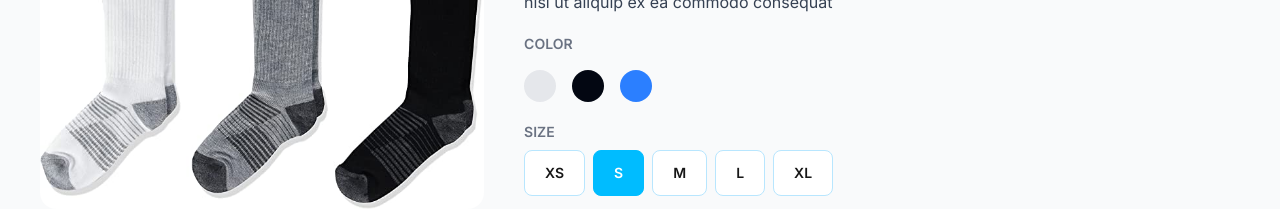
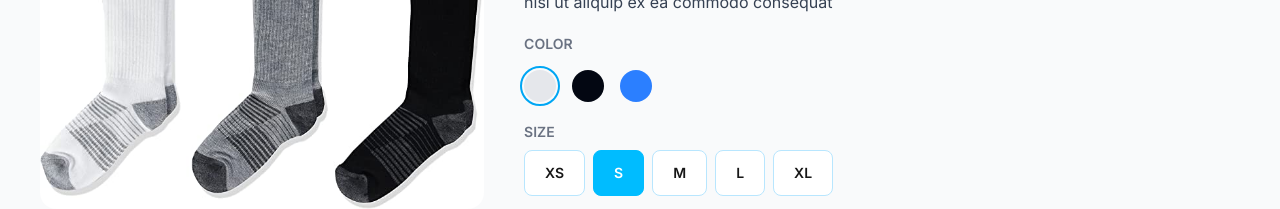
Before and after one commit to dev-dabid/next-ecommerce, a Next.js app: page /collections/1 in a window 1280 px wide. Shown: the part 412-621 px from the top of the page. Built offline with nearby package versions, Linux system fonts and the light colour scheme.

Commit message:
feat: refactor ColorSelector and SizeSelector components to accept props for selected state and options

```diff
--- a/src/components/ColorSelector.tsx
+++ b/src/components/ColorSelector.tsx
@@ -1,22 +1,42 @@
+"use client";
+
+import { Dispatch, SetStateAction } from "react";
 import { Field, Label, Radio, RadioGroup } from "@headlessui/react";
-import { useState } from "react";
 
-const colors = [
-  { name: "white", color: "bg-gray-200" },
-  { name: "black", color: "bg-gray-950" },
-  { name: "blue", color: "bg-blue-500" },
-];
+type Color = {
+  name: string;
+  color: string;
+};
 
-const ColorSelector = () => {
-  let [selected, setSelected] = useState(colors[0]);
+interface Size {
+  id: number;
+  name: string;
+}
 
+type SelectProperty = {
+  color: Color;
+  size: Size;
+};
+
+type ColorSelectorProps = {
+  selected: SelectProperty;
+  setSelected: Dispatch<SetStateAction<SelectProperty>>;
+  colors: Color[];
+};
+
+const ColorSelector = ({
+  selected,
+  setSelected,
+  colors,
+}: ColorSelectorProps) => {
   return (
     <div>
       <p className="font-semibold mb-4 text-gray-500 text-sm">COLOR</p>
       <RadioGroup
+        by="name"
         className="flex gap-4"
-        value={selected}
-        onChange={setSelected}
+        value={selected.color}
+        onChange={(newColor) => setSelected({ ...selected, color: newColor })}
         aria-label="Server size"
       >
         {colors.map((color) => {
@@ -24,7 +44,7 @@ const ColorSelector = () => {
             <Field key={color.name}>
               <Radio
                 className={`relative ${color.color} data-checked:after:border-sky-500 after:rounded-3xl flex justify-center items-center after:block data-checked:after:border-2 after:size-10 after:absolute after:content-[''] size-8 rounded-2xl  data-disabled:border-none`}
-                value={color.name}
+                value={color}
               >
                 <span className="block size-8 rounded-2xl"></span>
               </Radio>
--- a/src/components/ProductView.tsx
+++ b/src/components/ProductView.tsx
@@ -13,7 +13,26 @@ type ProductViewProps = {
 };
 
 const ProductView = ({ id }: ProductViewProps) => {
+  const colors = [
+    { name: "white", color: "bg-gray-200" },
+    { name: "black", color: "bg-gray-950" },
+    { name: "blue", color: "bg-blue-500" },
+  ];
+
+  const sizes = [
+    { id: 1, name: "XS" },
+    { id: 2, name: "S" },
+    { id: 3, name: "M" },
+    { id: 4, name: "L" },
+    { id: 5, name: "XL" },
+  ];
+
   const [mounted, setMounted] = useState(false);
+  const [selected, setSelected] = useState({
+    color: colors[0],
+    size: sizes[1],
+  });
+
   const { products } = useProducts();
 
   useEffect(() => {
@@ -24,14 +43,14 @@ const ProductView = ({ id }: ProductViewProps) => {
     String(product.id).includes(String(id)),
   );
 
-  console.log(getProduct);
-
   if (!mounted)
     return <div className="animate-pulse bg-gray-200 h-96 rounded-xl" />;
 
   if (!getProduct) return <p>Product not found, bro.</p>;
 
   const { image, name, priceCents, rating } = getProduct;
+
+  console.log(selected);
 
   return (
     <div className="py-10">
@@ -69,8 +88,16 @@ const ProductView = ({ id }: ProductViewProps) => {
             </p>
             <div>
               <div className="mt-5 flex flex-col gap-5">
-                <ColorSelector />
-                <SizeSelector />
+                <ColorSelector
+                  selected={selected}
+                  setSelected={setSelected}
+                  colors={colors}
+                />
+                <SizeSelector
+                  selected={selected}
+                  setSelected={setSelected}
+                  sizes={sizes}
+                />
               </div>
             </div>
           </div>
--- a/src/components/SizeSelector.tsx
+++ b/src/components/SizeSelector.tsx
@@ -1,45 +1,51 @@
+"use client";
+
+import { Dispatch, SetStateAction } from "react";
 import { Field, Label, Radio, RadioGroup } from "@headlessui/react";
-import { useState, useEffect } from "react";
+
+type Color = {
+  name: string;
+  color: string;
+};
 
 interface Size {
   id: number;
   name: string;
 }
 
-const sizes: Size[] = [
-  { id: 1, name: "XS" },
-  { id: 2, name: "S" },
-  { id: 3, name: "M" },
-  { id: 4, name: "L" },
-  { id: 5, name: "XL" },
-];
+type SelectProperty = {
+  color: Color;
+  size: Size;
+};
 
-function comparePlans(a: Size, b: Size) {
-  return a.name.toLowerCase() === b.name.toLowerCase();
-}
+type SizeSelectorProps = {
+  selected: SelectProperty;
+  setSelected: Dispatch<SetStateAction<SelectProperty>>;
+  sizes: Size[];
+};
 
-const SizeSelector = () => {
-  const [selected, setSelected] = useState(sizes[1]);
-
+const SizeSelector = ({ selected, setSelected, sizes }: SizeSelectorProps) => {
   return (
     <div>
       <p className="font-semibold mb-2 text-gray-500 text-sm">SIZE</p>
       <RadioGroup
-        value={selected}
-        by={comparePlans}
-        onChange={setSelected}
+        by="name"
+        value={selected.size}
+        onChange={(newSize) =>
+          setSelected((prev) => ({ ...prev, size: newSize }))
+        }
         aria-label="Server size"
         className="flex gap-2"
       >
-        {sizes.map((plan) => (
-          <Field key={plan.id}>
+        {sizes.map((size) => (
+          <Field key={size.id}>
             <Radio
               className={({ checked, disabled }) =>
                 `relative text-sm flex gap-2 cursor-pointer rounded-lg border py-3 px-5 transition focus:outline-none ${checked ? " text-white border-sky-400 bg-sky-400  ring-blue-100" : "border-sky-200 bg-white"} ${disabled ? "cursor-not-allowed border-sky-500 bg-slate-50 opacity-60 " : ""}`
               }
-              value={plan}
+              value={size}
             >
-              <Label className={`font-semibold`}>{plan.name}</Label>
+              <Label className={`font-semibold`}>{size.name}</Label>
             </Radio>
           </Field>
         ))}
```
